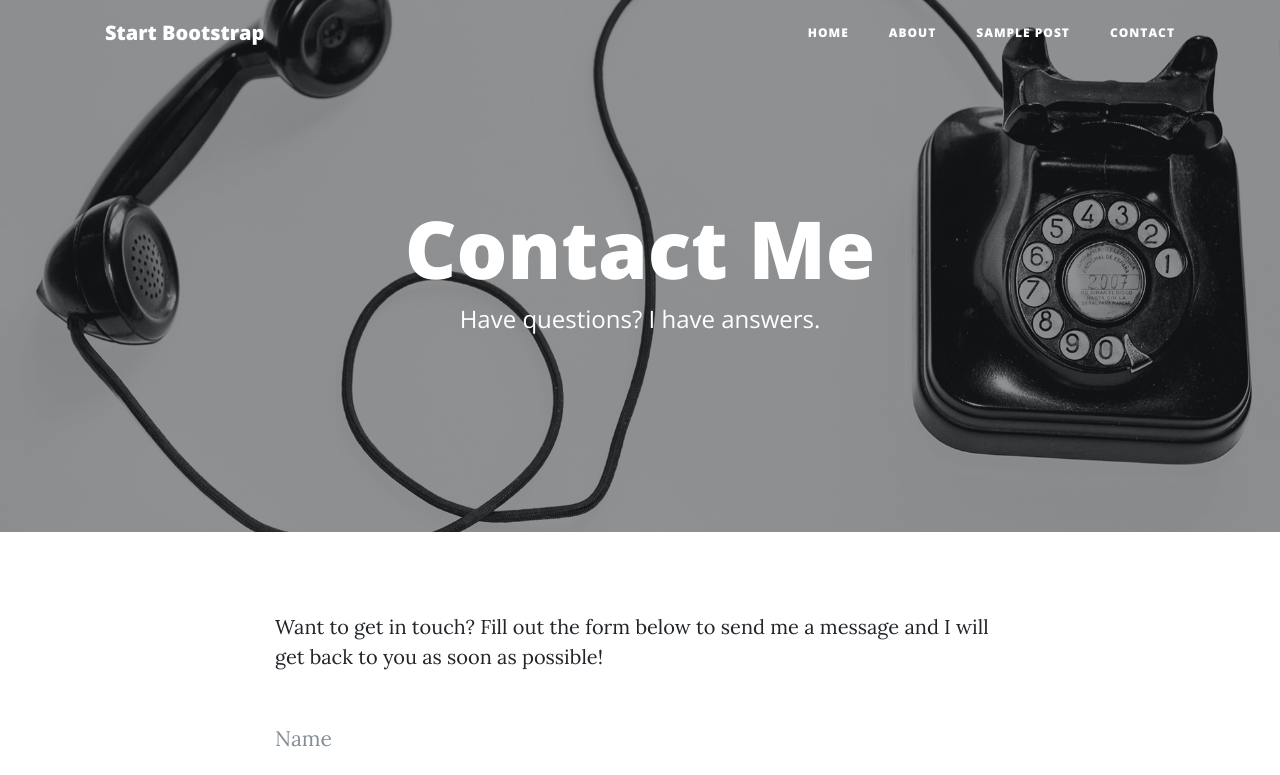
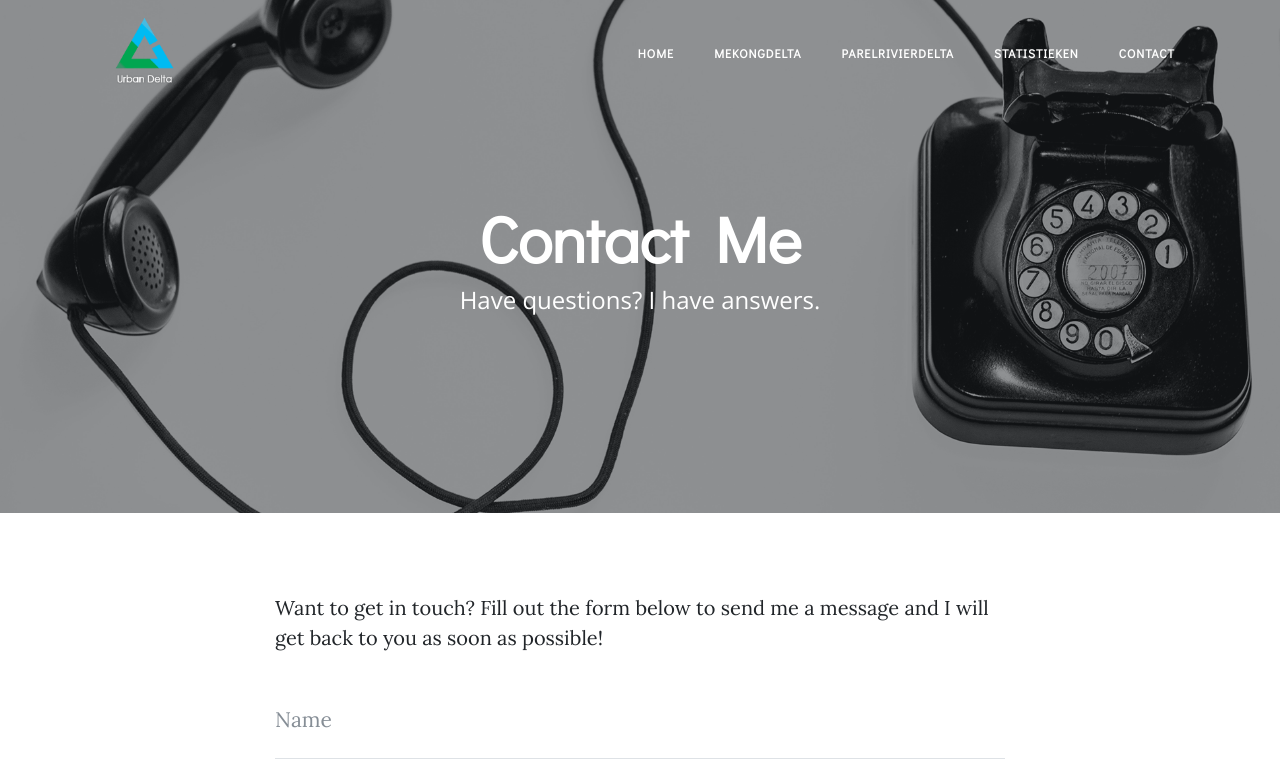
Before and after one commit to pimvonk/UrbanDeltas, a plain HTML site: page contact.html in a window 1280 px wide. Shown: the top 775 px of the page. Drawn offline with nearby package versions, Linux system fonts and the light colour scheme.

Commit message:
Add files via upload

```diff
--- a/contact.html
+++ b/contact.html
@@ -17,9 +17,11 @@
     <link href="vendor/font-awesome/css/font-awesome.min.css" rel="stylesheet" type="text/css">
     <link href='https://fonts.googleapis.com/css?family=Lora:400,700,400italic,700italic' rel='stylesheet' type='text/css'>
     <link href='https://fonts.googleapis.com/css?family=Open+Sans:300italic,400italic,600italic,700italic,800italic,400,300,600,700,800' rel='stylesheet' type='text/css'>
+      <link href="https://fonts.googleapis.com/css?family=Didact+Gothic" rel="stylesheet">
+
 
     <!-- Custom styles for this template -->
-    <link href="css/clean-blog.min.css" rel="stylesheet">
+    <link href="css/clean-blog.css" rel="stylesheet">
 
   </head>
 
@@ -28,7 +30,7 @@
     <!-- Navigation -->
     <nav class="navbar navbar-expand-lg navbar-light fixed-top" id="mainNav">
       <div class="container">
-        <a class="navbar-brand" href="index.html">Start Bootstrap</a>
+        <a class="navbar-brand" href="index.html"><div class="logo-urbandelta"><img src="img/logo-wit.png" /></div></a>
         <button class="navbar-toggler navbar-toggler-right" type="button" data-toggle="collapse" data-target="#navbarResponsive" aria-controls="navbarResponsive" aria-expanded="false" aria-label="Toggle navigation">
           Menu
           <i class="fa fa-bars"></i>
@@ -39,13 +41,16 @@
               <a class="nav-link" href="index.html">Home</a>
             </li>
             <li class="nav-item">
-              <a class="nav-link" href="about.html">About</a>
+              <a class="nav-link" href="mekongdelta.html">Mekongdelta</a>
             </li>
             <li class="nav-item">
-              <a class="nav-link" href="post.html">Sample Post</a>
+              <a class="nav-link" href="parelrivierdelta.html">Parelrivierdelta</a>
+            </li>
+             <li class="nav-item">
+              <a class="nav-link" href="statistieken.html">Statistieken</a>
             </li>
             <li class="nav-item">
-              <a class="nav-link" href="contact.html">Contact</a>
+              <a class="nav-link active-menu" href="contact.html">Contact</a>
             </li>
           </ul>
         </div>
```
Also changed, not shown: index.html (+2 -2 lines), mekongdelta.html (+2 -2 lines), parelrivierdelta.html (+3 -3 lines).
